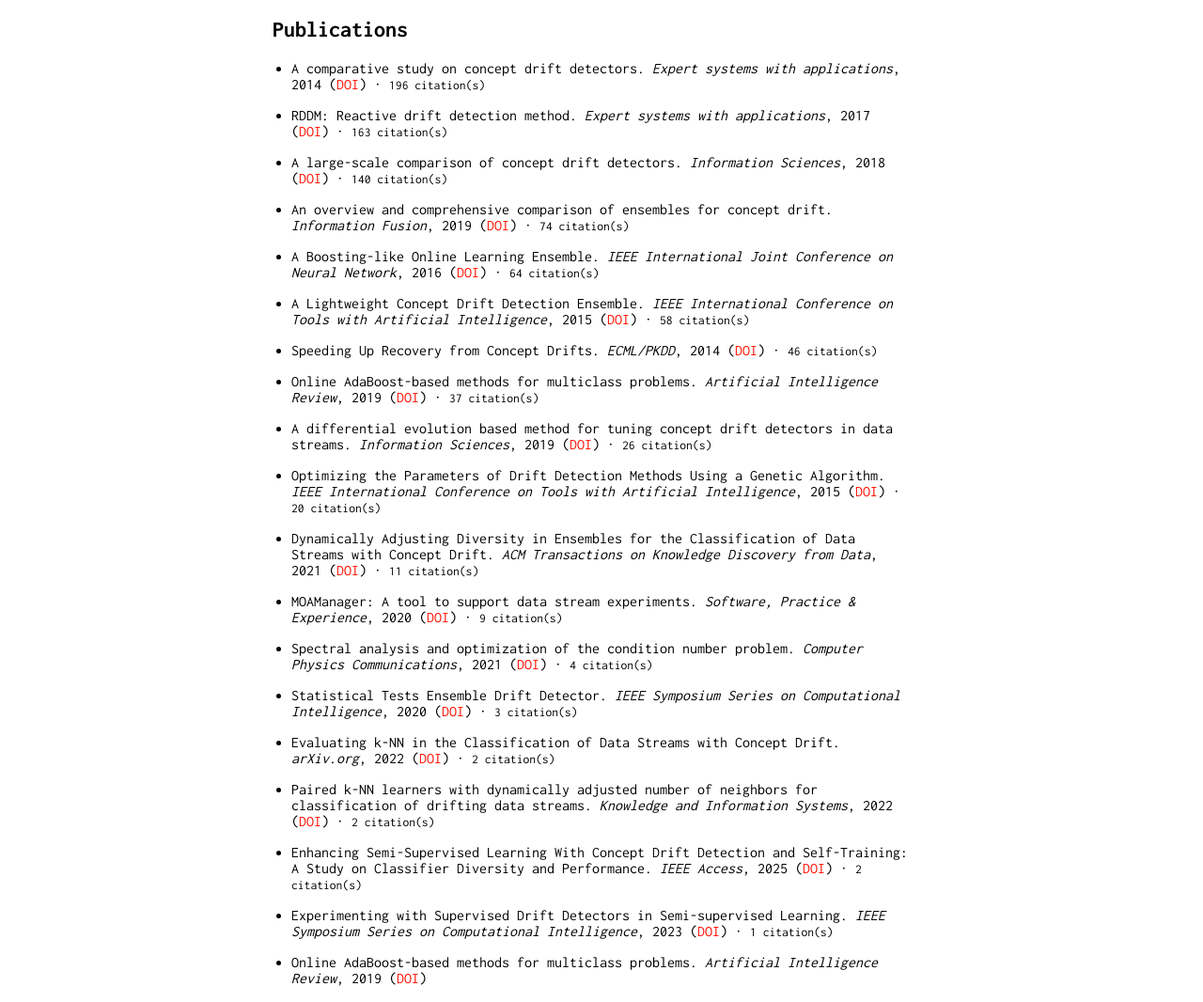
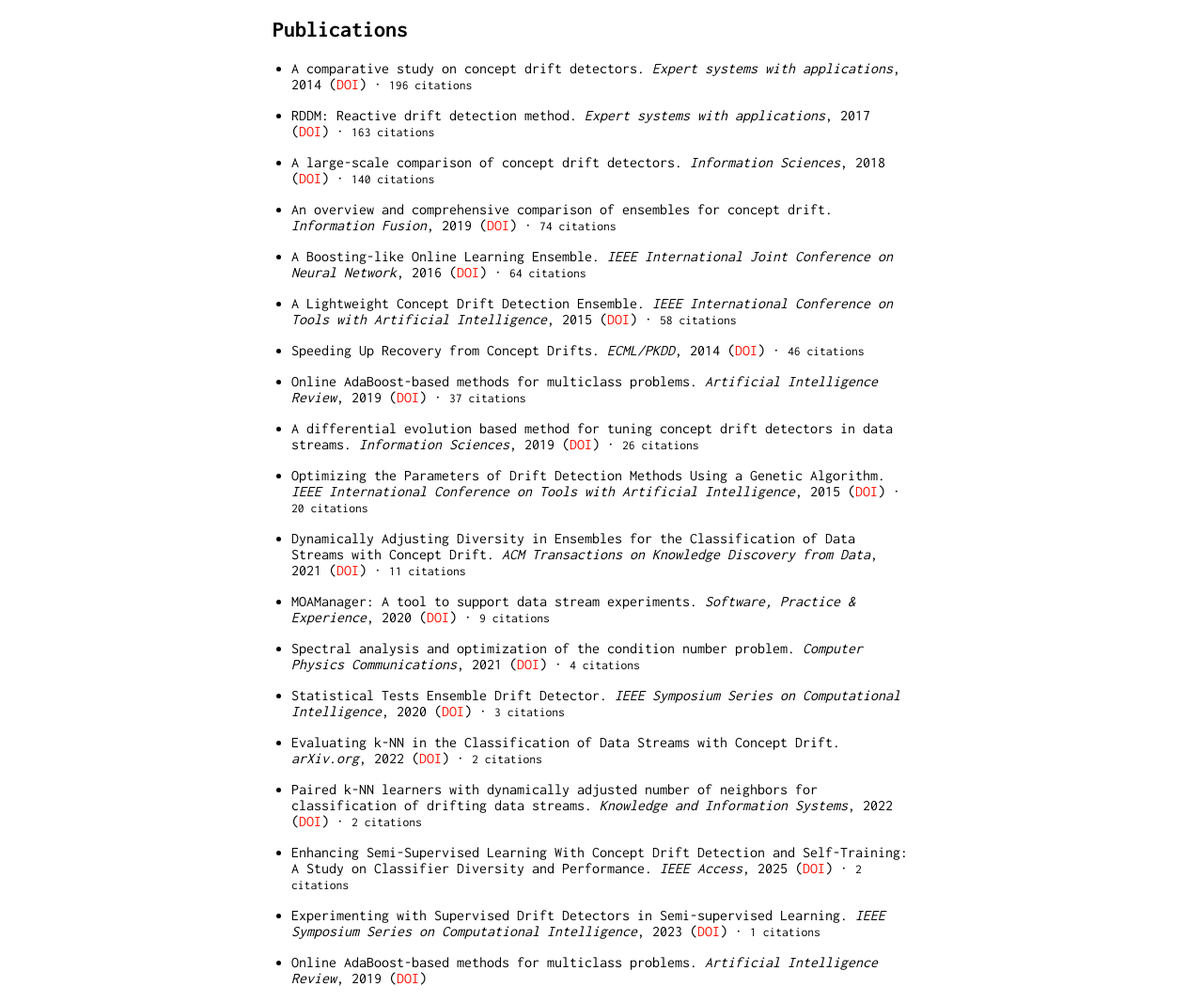
Before and after one commit to silasgtcs/silasgtcs.github.io, a Jekyll site: the page built from index.md, in a window 1280 px wide. Shown: the part 229-1295 px from the top of the page at 94% size. Built offline with Jekyll 4.4.1, drawn with Linux system fonts in a browser that asks for light colours; our own code applies the rules of GitHub Pages for plain Markdown files.

Commit message:
Update publications.html

```diff
--- a/_includes/publications.html
+++ b/_includes/publications.html
@@ -3,7 +3,7 @@
 {% if site.data.publications %}
 {% assign sorted_pubs = site.data.publications | sort: "citations" | reverse %}
 {% for pub in sorted_pubs %}
-- {{ pub.title }}. *{{ pub.venue }}*{% if pub.year %}, {{ pub.year }}{% endif %}{% if pub.url != "" %} ([DOI]({{ pub.url }}){:target="_blank"}){% endif %}{% if pub.citations > 0 %} · <span style="font-size:0.85em;">{{ pub.citations }} citation(s)</span>{% endif %}
+- {{ pub.title }}. *{{ pub.venue }}*{% if pub.year %}, {{ pub.year }}{% endif %}{% if pub.url != "" %} ([DOI]({{ pub.url }}){:target="_blank"}){% endif %}{% if pub.citations > 0 %} · <span style="font-size:0.85em;">{{ pub.citations }} citations</span>{% endif %}
 {% endfor %}
 
 {% else %}
```
